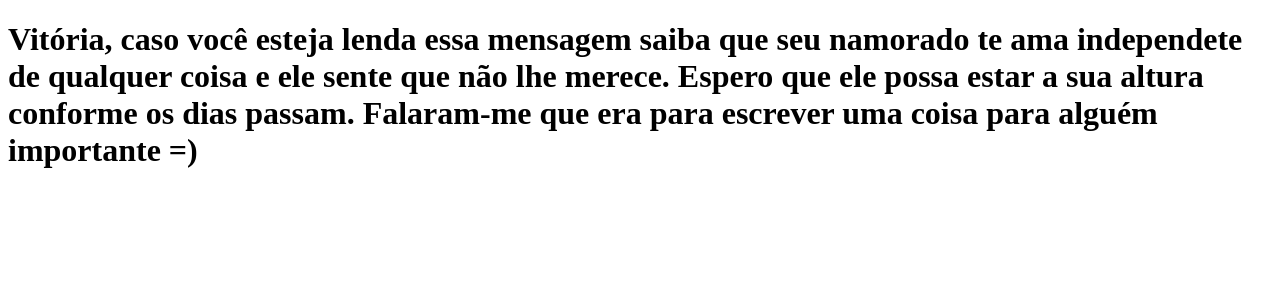
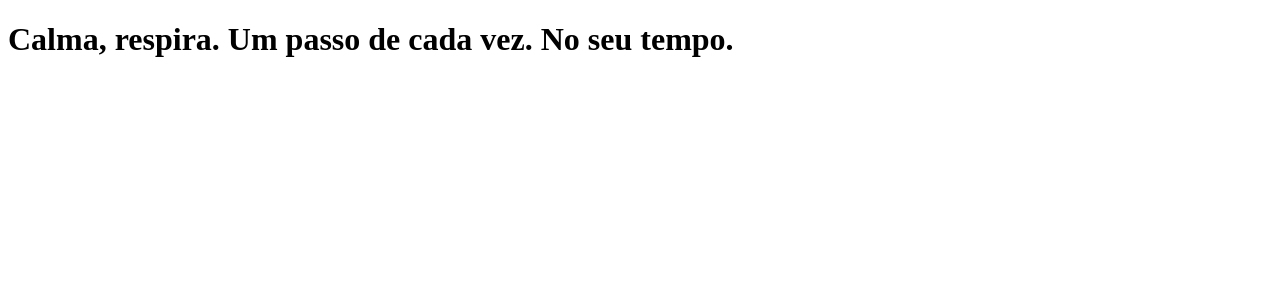
Before and after one commit to NilsonDayron/dayron.com.br, a Next.js app: page / in a window 1280 px wide. Shown: the top 300 px of the page. Built offline with nearby package versions, Linux system fonts and the light colour scheme.

Commit message:
atualiza a frase

```diff
--- a/pages/index.js
+++ b/pages/index.js
@@ -1,5 +1,5 @@
 function Home () {
-    return <h1>Vitória, caso você esteja lenda essa mensagem saiba que seu namorado te ama independete de qualquer coisa e ele sente que não lhe merece. Espero que ele possa estar a sua altura conforme os dias passam. Falaram-me que era para escrever uma coisa para alguém importante =)</h1>
+    return <h1>Calma, respira. Um passo de cada vez. No seu tempo.</h1>
 }
 
 export default Home;
```
